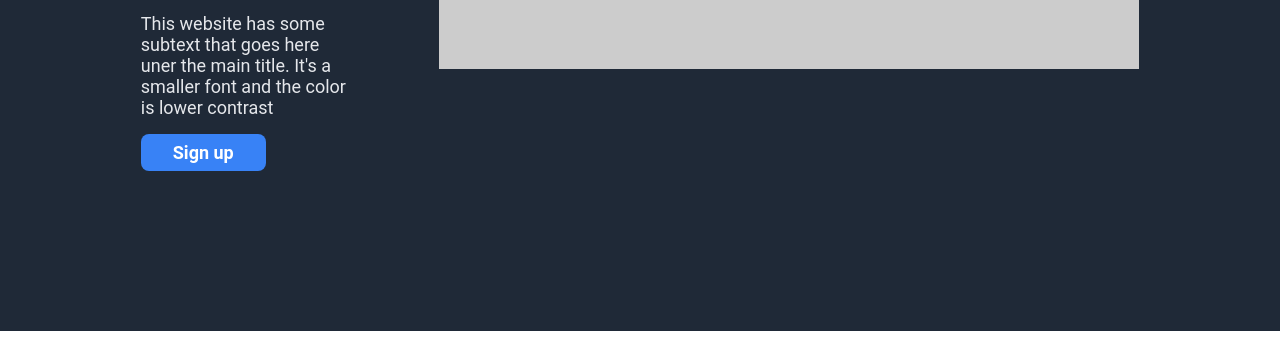
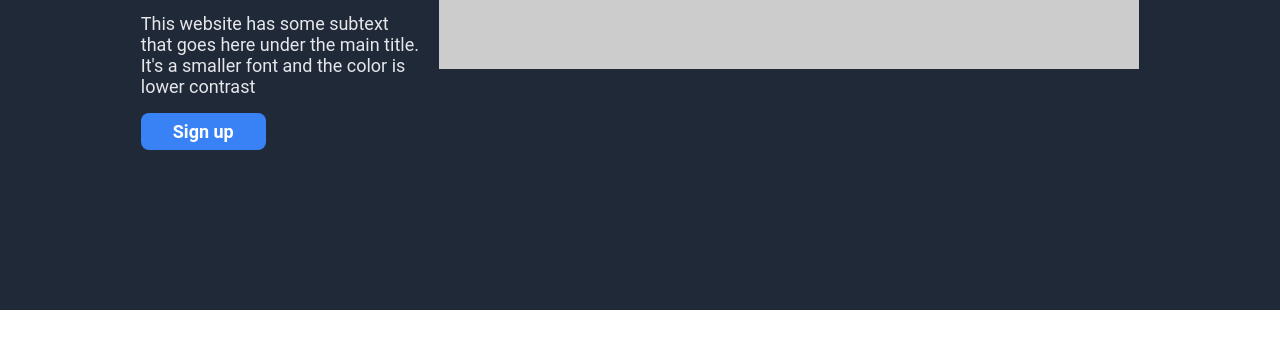
Before and after one commit to sahir2008/sarab-tech-landing-page, a plain HTML site: page index.html in a window 1280 px wide. Shown: the part 419-774 px from the top of the page. Drawn offline with Linux system fonts and the light colour scheme; placeholder pictures from the web are drawn by us.

Commit message:
fix the hero text typo

```diff
--- a/index.html
+++ b/index.html
@@ -22,7 +22,7 @@
           <div class="hero-desc">
             <h1>This website is awesome</h1>
             <p>
-              This website has some subtext that goes here uner the main title.
+              This website has some subtext that goes here under the main title.
               It's a smaller font and the color is lower contrast
             </p>
             <button>Sign up</button>
--- a/styles.css
+++ b/styles.css
@@ -45,7 +45,7 @@ header h1 {
   color: #f9faf8;
 }
 .hero-desc p {
-  max-width: 70%;
+  max-width: 95%;
   font-size: 18px;
   color: #e5e7eb;
   margin: 1rem 0;
```
